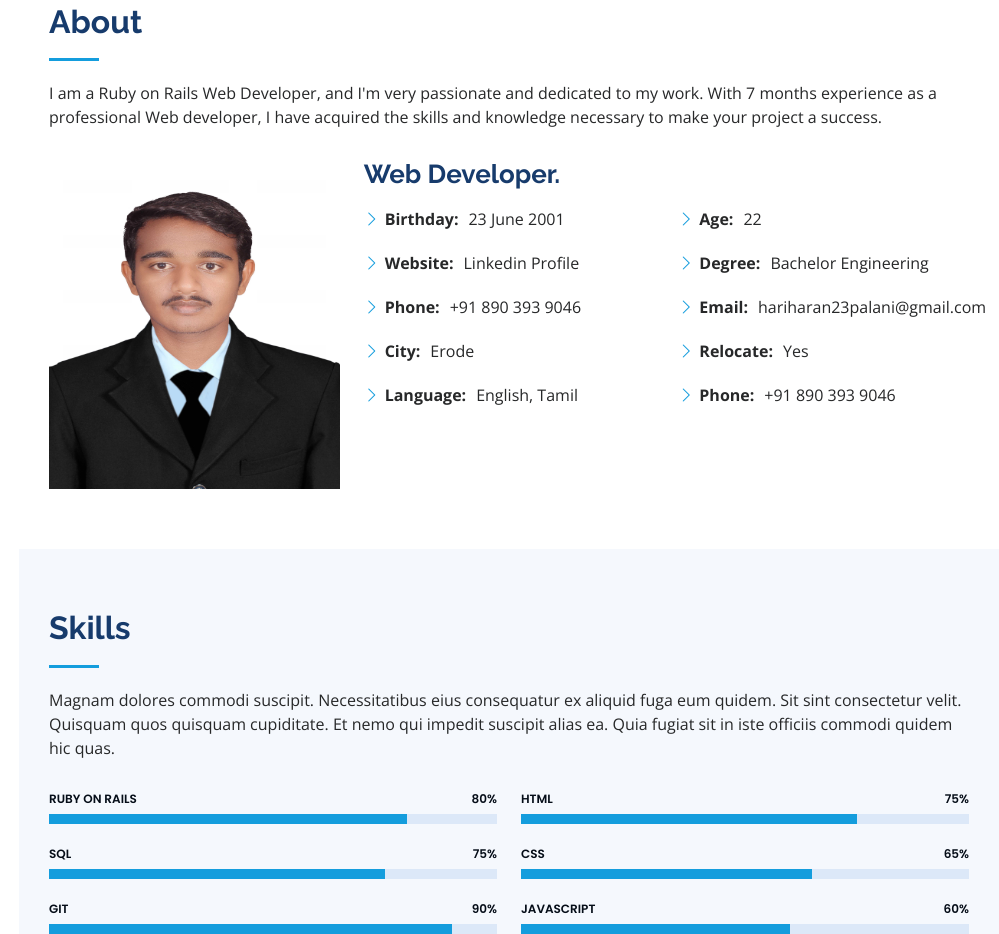
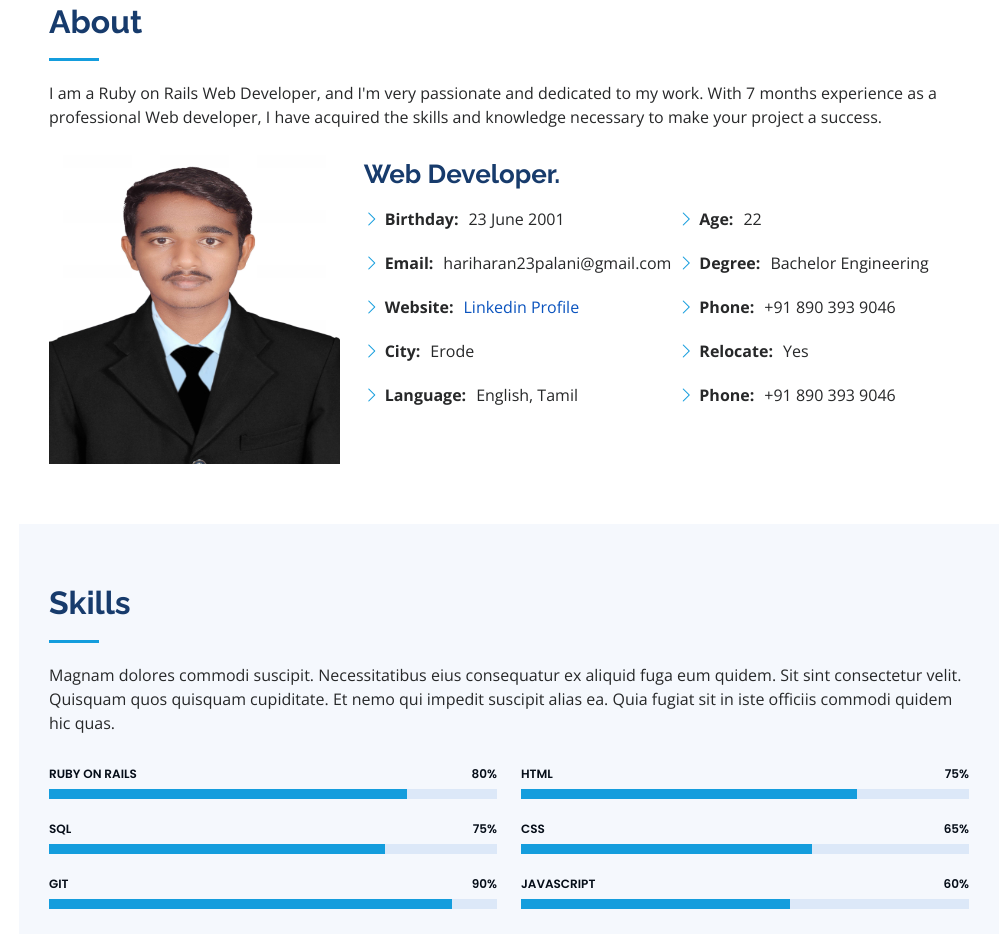
Before and after one commit to HariharanP23/hariharan.github.io, a plain HTML site: page index.html in a window 1280 px wide. Shown: the part 857-1791 px from the top of the page, without its empty margins (281-1280 px from the left). Drawn offline with nearby package versions, Linux system fonts and the light colour scheme.

Commit message:
position changes.

```diff
--- a/index.html
+++ b/index.html
@@ -80,7 +80,7 @@
 
       <div class="row">
         <div class="col-lg-4" data-aos="fade-right">
-          <img src="assets/img/profile-img.jpg" class="img-fluid" alt="", style="height: 330px; width: 350px">
+          <img src="assets/img/profile-img.jpg" class="img-fluid" alt="", style="height: 330px; width: 330px; margin-top: -25px">
         </div>
         <div class="col-lg-8 pt-4 pt-lg-0 content" data-aos="fade-left">
           <h3>Web Developer.</h3>
@@ -92,8 +92,8 @@
             <div class="col-lg-6">
               <ul>
                 <li><i class="bi bi-chevron-right"></i> <strong>Birthday:</strong> <span>23 June 2001</span></li>
-                <li><i class="bi bi-chevron-right"></i> <strong>Website:</strong><a href="https://www.linkedin.com/in/hariharan-p-59b42221a/" class="nav-link scrollto active"><span>Linkedin Profile</span></a></li>
-                <li><i class="bi bi-chevron-right"></i> <strong>Phone:</strong> <span>+91 890 393 9046</span></li>
+                <li><i class="bi bi-chevron-right"></i> <strong>Email:</strong> <span>hariharan23palani@gmail.com</span></li>
+                <li><i class="bi bi-chevron-right"></i> <strong>Website:</strong><a href="https://www.linkedin.com/in/hariharan-p-59b42221a/" class="nav-link scrollto active", style="color: #0a53be"><span>Linkedin Profile</span></a></li>
                 <li><i class="bi bi-chevron-right"></i> <strong>City:</strong> <span>Erode</span></li>
                 <li><i class="bi bi-chevron-right"></i> <strong>Language:</strong> <span>English, Tamil</span></li>
 
@@ -103,7 +103,7 @@
               <ul>
                 <li><i class="bi bi-chevron-right"></i> <strong>Age:</strong> <span>22</span></li>
                 <li><i class="bi bi-chevron-right"></i> <strong>Degree:</strong> <span>Bachelor Engineering</span></li>
-                <li><i class="bi bi-chevron-right"></i> <strong>Email:</strong> <span>hariharan23palani@gmail.com</span></li>
+                <li><i class="bi bi-chevron-right"></i> <strong>Phone:</strong> <span>+91 890 393 9046</span></li>
                 <li><i class="bi bi-chevron-right"></i> <strong>Relocate:</strong> <span>Yes</span></li>
                 <li><i class="bi bi-chevron-right"></i> <strong>Phone:</strong> <span>+91 890 393 9046</span></li>
               </ul>
```
